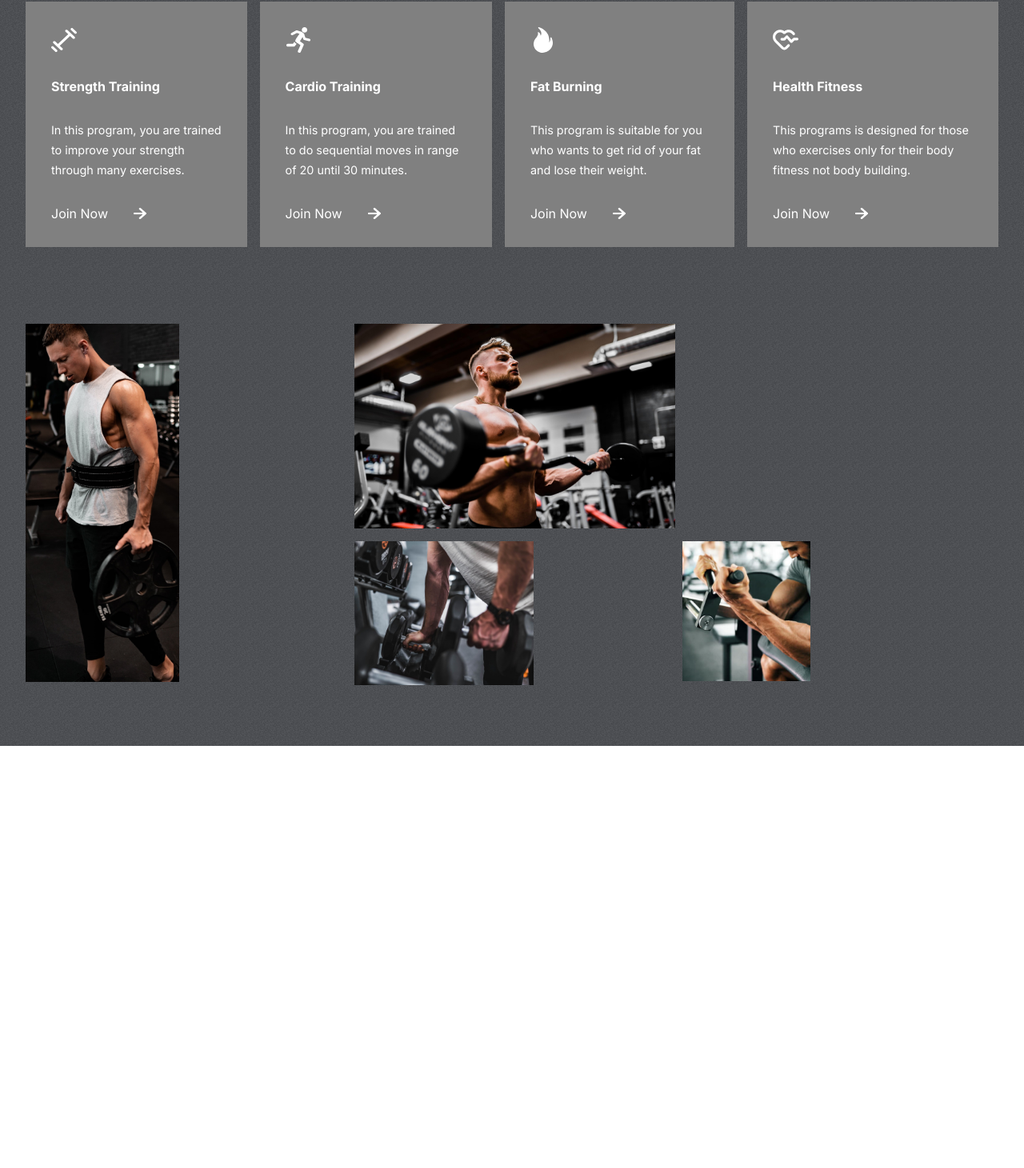
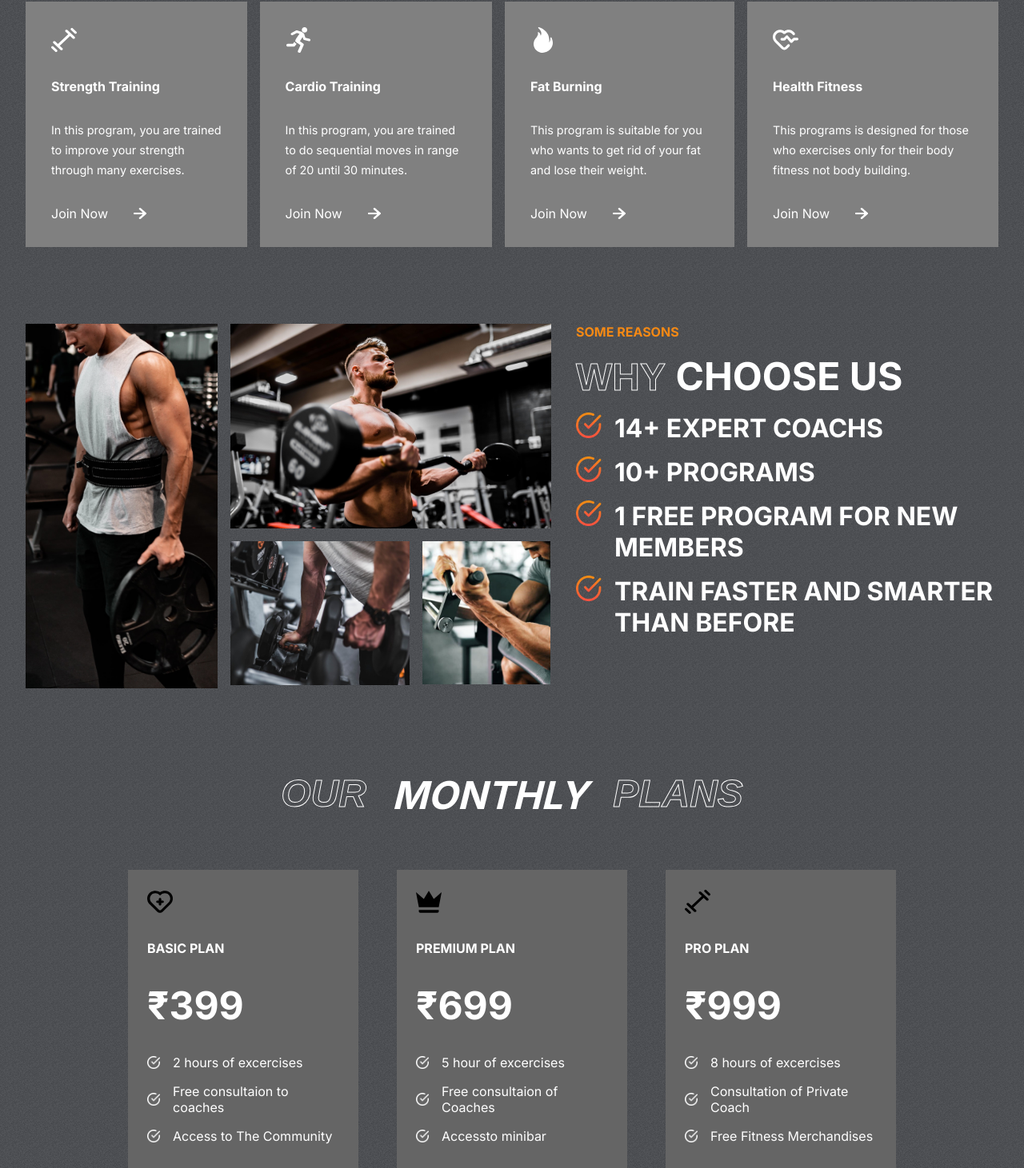
Before and after one commit to KiranKThorat/TheFitClub-React-App-, a React (Create React App) app: page / in a window 1280 px wide. Shown: the part 906-2367 px from the top of the page at 80% size. Before the commit the page ends 1839 px from the top, so only its background shows below. Built offline with nearby package versions, Linux system fonts and the light colour scheme.

Commit message:
plans section completed

```diff
--- a/src/App.js
+++ b/src/App.js
@@ -2,12 +2,14 @@ import './App.css';
 import Hero from './components/Hero/Hero';
 import Programs from './components/Programs/Programs';
 import Reasons from './components/Reasons/Reasons';
+import Plans from './components/Plans/Plans';
 function App() {
   return (
     <div className="App">
          <Hero />
          <Programs />
          <Reasons />
+         <Plans />
 
     </div>
   );
--- /dev/null
+++ b/src/components/Plans/Plans.css
@@ -0,0 +1,70 @@
+.plans-container{
+    margin-top: -4rem;
+    padding: 0 2rem ;
+    display: flex;
+    flex-direction: column;
+    gap: 4rem;
+    position: relative;
+}
+.plans-header {
+    display: flex;
+    gap: 5rem;
+    font-weight: bold;
+    font-size: 3rem;
+    justify-content: center;
+    color: white;
+    text-transform: uppercase;
+    font-style: italic;
+
+}
+.plans{
+    display: flex;
+    align-items: center;
+    justify-content: center;
+    gap: 3rem;
+}
+.plan{
+    display: flex;
+    flex-direction: column;
+    background: var(--caloryCard);
+    color: white;
+    gap: 2rem;
+    padding: 1.5rem;
+    width: 15rem;
+}
+.plan>svg{
+    fill:var(--Orange);
+    width: 2rem;
+    height: 2rem;
+}
+.plan>:nth-child(1){
+    font-size: 1rem;
+    font-weight: bold;
+
+}
+.plan>:nth-child(2){
+    font-size: 1rem;
+    font-weight: bold;
+}
+.plan>:nth-child(3){
+    font-size: 3rem;
+    font-weight: bold;
+}
+.plan:hover{
+    background: var(--planCard);
+    cursor: pointer;
+    transform:scale(1.1);
+}
+.features{
+    display: flex;
+    flex-direction: column;
+    gap: 1rem;
+}
+.feature{
+display: flex;
+align-items: center;
+gap: 1rem;
+}
+.feature>img{
+    width: 1rem;
+}
--- /dev/null
+++ b/src/components/Plans/Plans.jsx
@@ -0,0 +1,42 @@
+import React from 'react'
+import "./Plans.css"
+import { plansData } from "../../data/plansData"
+import whiteTick from "../../assets/whiteTick.png"
+const Plans = () => {
+  return (
+    <div className='plans-container'>
+      <div className='plans-header' style={{ gap: '2rem' }}>
+        <span className='stroke-text'>our</span>
+        <span> Monthly </span>
+        <span className='stroke-text'>Plans</span>
+      </div>
+      {/* plans card */}
+      <div className='plans'>
+        {plansData.map((plan, i) => (
+          <div className='plan' key={i}>
+            {plan.icon}
+            <span>{plan.name}</span>
+            <span>₹{plan.price}</span>
+            {/* plans feature */}
+            <div className='features'>
+              {plan.features.map((features, i) => (
+                <div className='feature'>
+                  <img src={ whiteTick } alt="whiteTick"></img>
+                  <span key={i}>{features}</span>
+                </div>
+              ))}
+            </div>
+            <div>
+            <button className='btn'>Join Now</button>
+            </div>
+          </div>
+
+        ))}
+
+      </div>
+
+    </div>
+  );
+};
+
+export default Plans
--- a/src/components/Reasons/Reasons.css
+++ b/src/components/Reasons/Reasons.css
@@ -1,7 +1,7 @@
 .Reasons{
     padding: 0 2rem;
     display: flex;
-    grid-template: 2rem;
+    gap: 2rem;
 
 }
 .left-r{
@@ -17,9 +17,9 @@
 
 }
 .left-r>:nth-child(1){
-    width: 12rem;
+    width: 15rem;
     grid-row: 1/3;
-    height: 28rem;
+    height: 28.5rem;
 }
 .left-r>:nth-child(2){
     width: auto;
@@ -31,7 +31,38 @@
 }
 .left-r>:nth-child(4){
     width :10rem;
+    height: 11.2rem;
  }
 .right-r{
     flex: 1 1;
+    text-transform: uppercase;
+    gap: 1rem;
+    display: flex;
+    flex-direction: column;
 }
+.right-r>span{
+    font-weight: bold;
+    color: var(--orange);
+}
+.right-r>div{
+    color: white;
+    font-size: 3rem;
+    font-weight: bold;
+
+}
+.details-r{
+    display: flex;
+    flex-direction: column;
+    gap: 1rem;
+
+}
+.details-r>div{
+    display: flex;
+    font-size: 2rem;
+    gap: 1rem;
+
+}
+.details-r>div>img{
+    width: 2rem;
+    height: 2rem;
+}
--- a/src/components/Reasons/Reasons.jsx
+++ b/src/components/Reasons/Reasons.jsx
@@ -4,6 +4,7 @@ import image1 from "../../assets/image1.png"
 import image2 from "../../assets/image2.png"
 import image3 from "../../assets/image3.png"
 import image4 from "../../assets/image4.png"
+import tick from "../../assets/tick.png"
 
 
 const Reasons = () => {
@@ -15,6 +16,32 @@ const Reasons = () => {
     <img src={image3} alt="mens images"></img>
     <img src={image4} alt="mens images"></img>
     </div>
+    <div className='right-r'>
+
+      <span>Some Reasons</span>
+      <div>
+        <span className='stroke-text'>why </span>
+        <span>Choose Us</span>
+      </div>
+      <div className='details-r'>
+        <div>
+          <img src={tick} alt="tick"></img>
+          <span>14+ Expert Coachs</span>
+        </div>
+        <div>
+          <img src={tick} alt="tick"></img>
+          <span>10+ programs</span>
+        </div>
+        <div>
+          <img src={tick} alt="tick"></img>
+          <span>1 free program for new members</span>
+        </div>
+        <div>
+          <img src={tick} alt="tick"></img>
+          <span>train faster and smarter than before</span>
+        </div>
+      </div>
+    </div>
 
     </div>
   )
--- a/src/data/plansData.js
+++ b/src/data/plansData.js
@@ -11,7 +11,7 @@ export const plansData = [
       </svg>
     ),
     name: "BASIC PLAN",
-    price: "25",
+    price: "399",
     features: [
       "2 hours of excercises",
       "Free consultaion to coaches",
@@ -30,7 +30,7 @@ export const plansData = [
       </svg>
     ),
     name: "PREMIUM PLAN",
-    price: "30",
+    price: "699",
     features: [
       "5 hour of excercises",
       "Free consultaion of Coaches",
@@ -49,7 +49,7 @@ export const plansData = [
       </svg>
     ),
     name: "PRO PLAN",
-    price: "45",
+    price: "999",
     features: [
       "8 hours of excercises",
       "Consultation of Private Coach",
```
